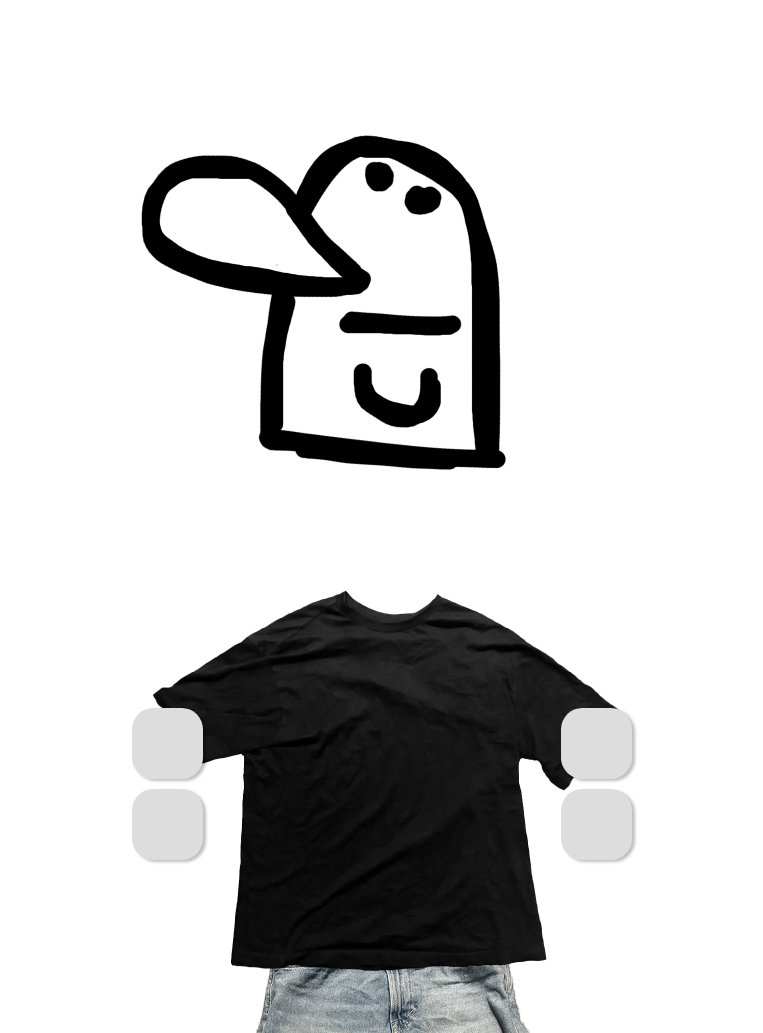
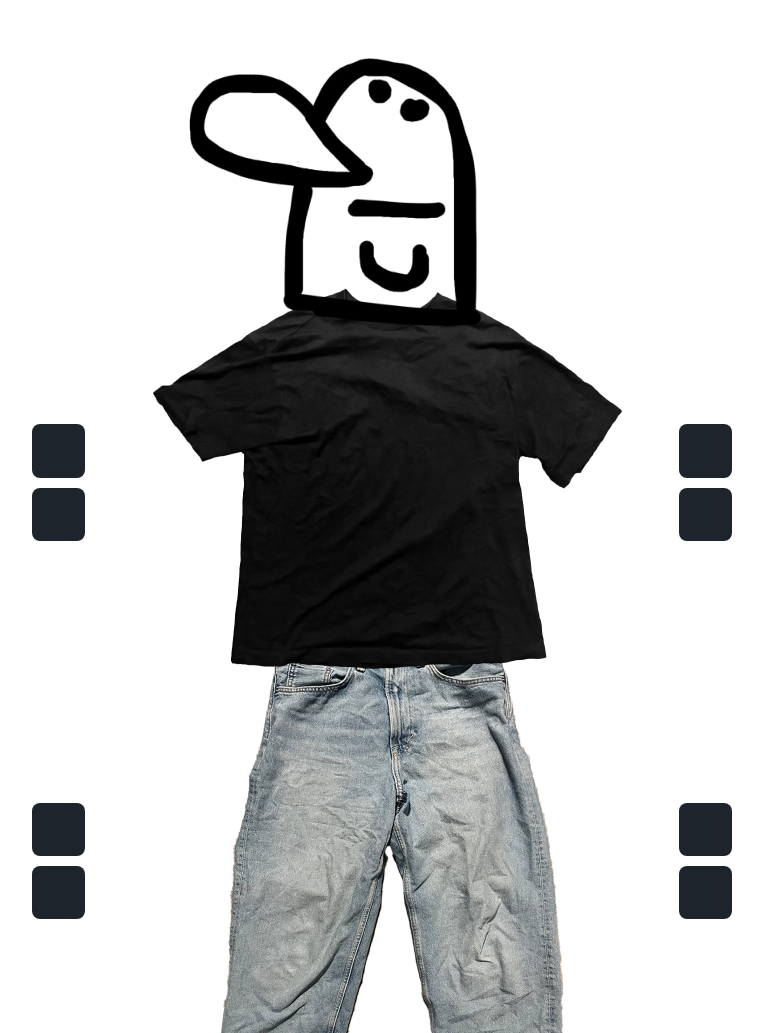
Before and after one commit to emilehebert/FitGenerator-emile, a website: page src/index.html in a window 1280 px wide. Shown: the top 1033 px of the page, without its empty margins (258-1021 px from the left). Drawn offline with nearby package versions, Linux system fonts and the light colour scheme; files that its build step writes are made by us from their sources.

Commit message:
Upgrade buttons, rearranged alignement

```diff
--- a/src/index.html
+++ b/src/index.html
@@ -12,11 +12,11 @@
     <body>
         <section class="base">
             <div class="clothes">
-                <div class="card card__heads" data-heads>
+                <div class="card card__heads prevent-select" data-heads>
                     <div class="card__media"><img src="/assets/images/clothes/heads/14.png" alt="heads" /></div>
                 </div>
 
-                <div class="card card__shirts" data-shirts>
+                <div class="card card__shirts prevent-select" data-shirts>
                     <div class="card__content">
                         <div class="menu">
                             <svg class="icon icon--xl">
@@ -38,7 +38,7 @@
                     <div class="card__media"><img src="/assets/images/clothes/shirts/4.png" alt="shirts" /></div>
                 </div>
 
-                <div class="card card__pants" data-pants>
+                <div class="card card__pants prevent-select" data-pants>
                     <div class="card__content">
                         <div class="menu">
                             <svg class="icon icon--xl">
@@ -60,7 +60,7 @@
                     <div class="card__media"><img src="/assets/images/clothes/pants/1.png" alt="pants" /></div>
                 </div>
 
-                <div class="card card__shoes" data-shoes>
+                <div class="card card__shoes prevent-select" data-shoes>
                     <div class="card__content">
                         <div class="menu">
                             <svg class="icon icon--xl">
--- a/src/styles/components/base.scss
+++ b/src/styles/components/base.scss
@@ -7,9 +7,8 @@
     width: 500px;
 }
 
-.icon {
-    background-color: #dddddd;
-    border-radius: 30%;
-    padding: 10px;
-    box-shadow: 3px 2px 3px 0px rgb(0 0 0 / 25%);
+.prevent-select {
+  -webkit-user-select: none; /* Safari */
+  -ms-user-select: none; /* IE 10 and IE 11 */
+  user-select: none; /* Standard syntax */
 }
--- /dev/null
+++ b/src/styles/components/button.scss
@@ -0,0 +1,16 @@
+.menu{
+    .icon{
+        background-color: #1D242B;
+        border-radius: 15%;
+        padding: var(--spacing-xs);
+        fill: white;
+        transition: all 0.0625s ease-out;
+        &:hover{
+            padding: 3px;
+            cursor: pointer;
+        }
+        &:active{
+            padding: 7px;
+        }
+    }
+}
--- a/src/styles/components/clothes.scss
+++ b/src/styles/components/clothes.scss
@@ -9,15 +9,14 @@
     position: relative;
     height: 100%;
     .card__content {
+        z-index: 1;
+        position: absolute;
         display: flex;
         flex-direction: row;
         justify-content: space-between;
-        width: 100%;
+        width: 140%;
     }
-    .card__media {
-        z-index: -1;
-        position: absolute;
-    }
+
     .menu {
         display: grid;
         gap: 10px;
@@ -27,23 +26,24 @@
 .clothes {
     display: flex;
     flex-direction: column;
-    gap: 200px;
     height: 100%;
 }
 
 .card__heads {
+    margin: -50px auto 0;
+    width: 80%;
     z-index: 4;
-    .card__media {
-        position: static;
-    }
 }
 
 .card__shirts {
+    margin-top: -130px;
     z-index: 3;
 }
 .card__pants {
+    margin-top: -130px;
     z-index: 2;
 }
 .card__shoes {
+    margin-top: -50px;
     z-index: 1;
 }
--- a/src/styles/components/icons.scss
+++ b/src/styles/components/icons.scss
@@ -38,6 +38,6 @@
 }
 
 .icon--xl {
-    height: 4em;
-    width: 4em;
+    height: 3em;
+    width: 3em;
 }
--- a/src/styles/main.scss
+++ b/src/styles/main.scss
@@ -29,4 +29,5 @@
 // C’est là que la majorité de notre travail a lieu.
 @import 'components/base';
 @import 'components/clothes';
+@import 'components/button';
 @import 'components/icons';
```
